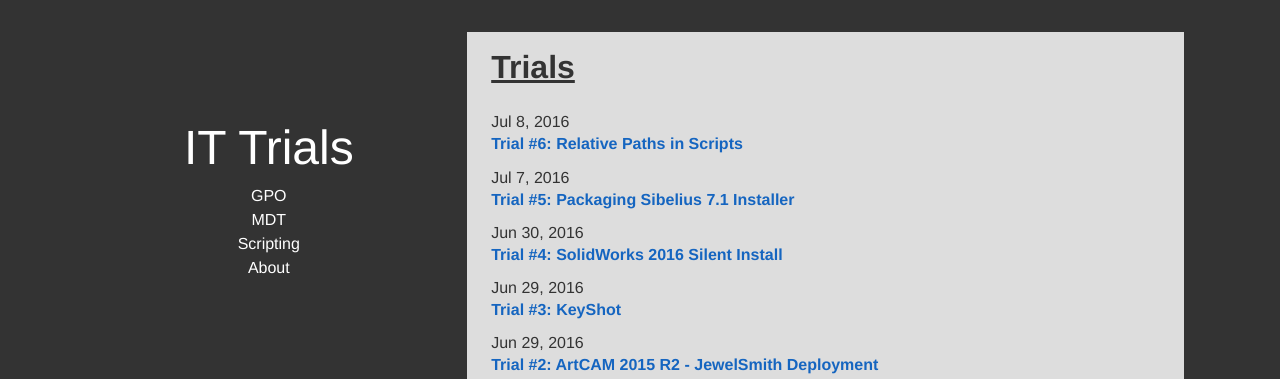
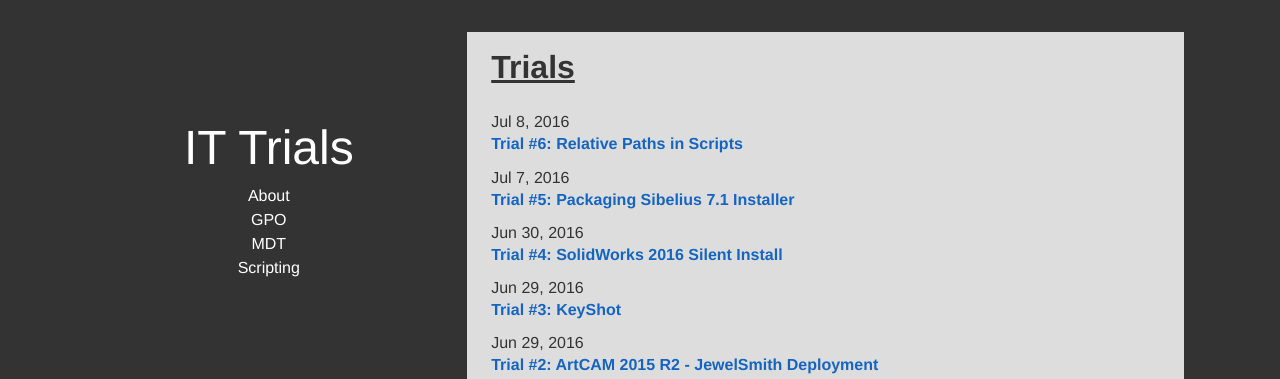
Before and after one commit to IT-trials/IT-trials.github.io, a Jekyll site: the page built from index.html, in a window 1280 px wide. Shown: the top 379 px of the page. Built offline with Jekyll 4.4.1, drawn with Linux system fonts in a browser that asks for light colours.

Commit message:
sorted primary nav elements

```diff
--- a/_includes/header.html
+++ b/_includes/header.html
@@ -6,7 +6,8 @@
 
     <nav class="site-nav">
 	<ul>
-		{% for page in site.pages %}
+    {% assign sorted_pages = site.pages | sort:"title" %}
+    {% for page in sorted_pages %}
 		  {% if page.title %}
 		 	 <li>
 				<a class="page-link" href="{{ page.url | prepend: site.baseurl }}">{{ page.title }}</a>
```
